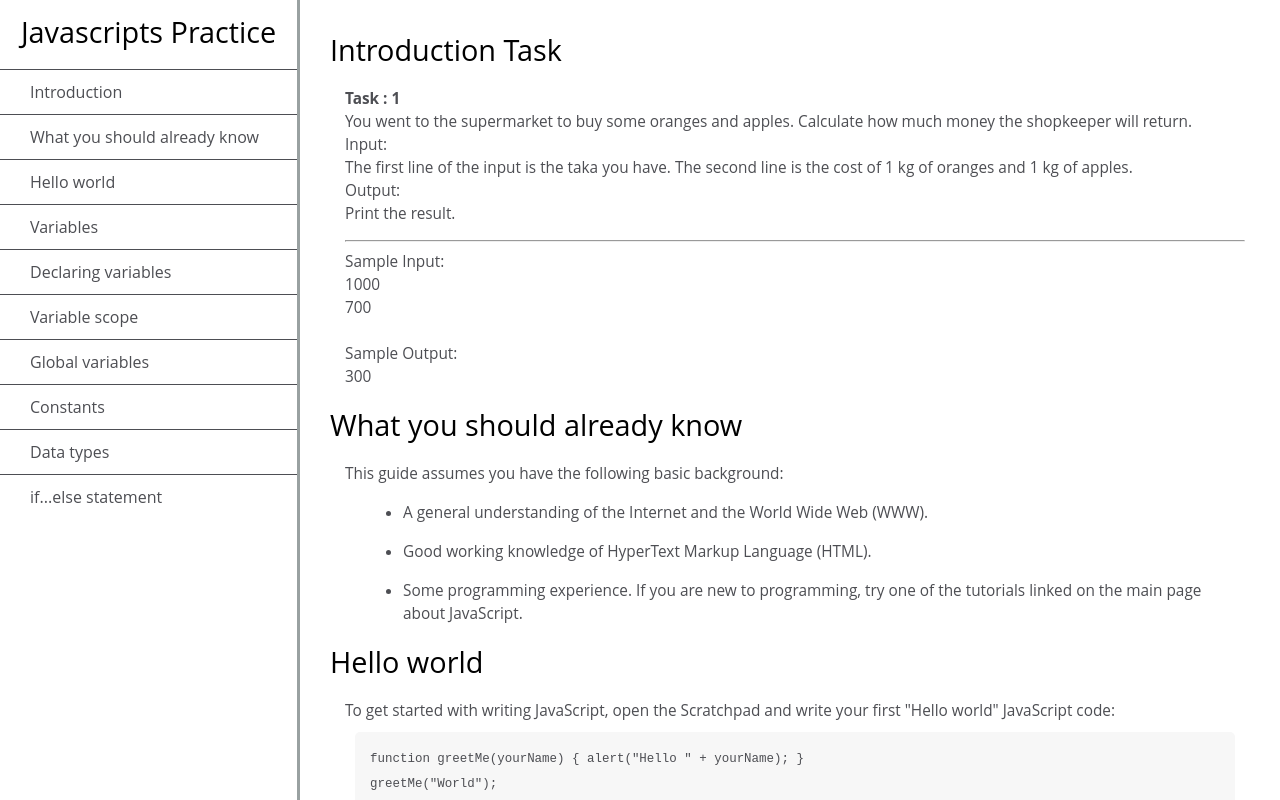
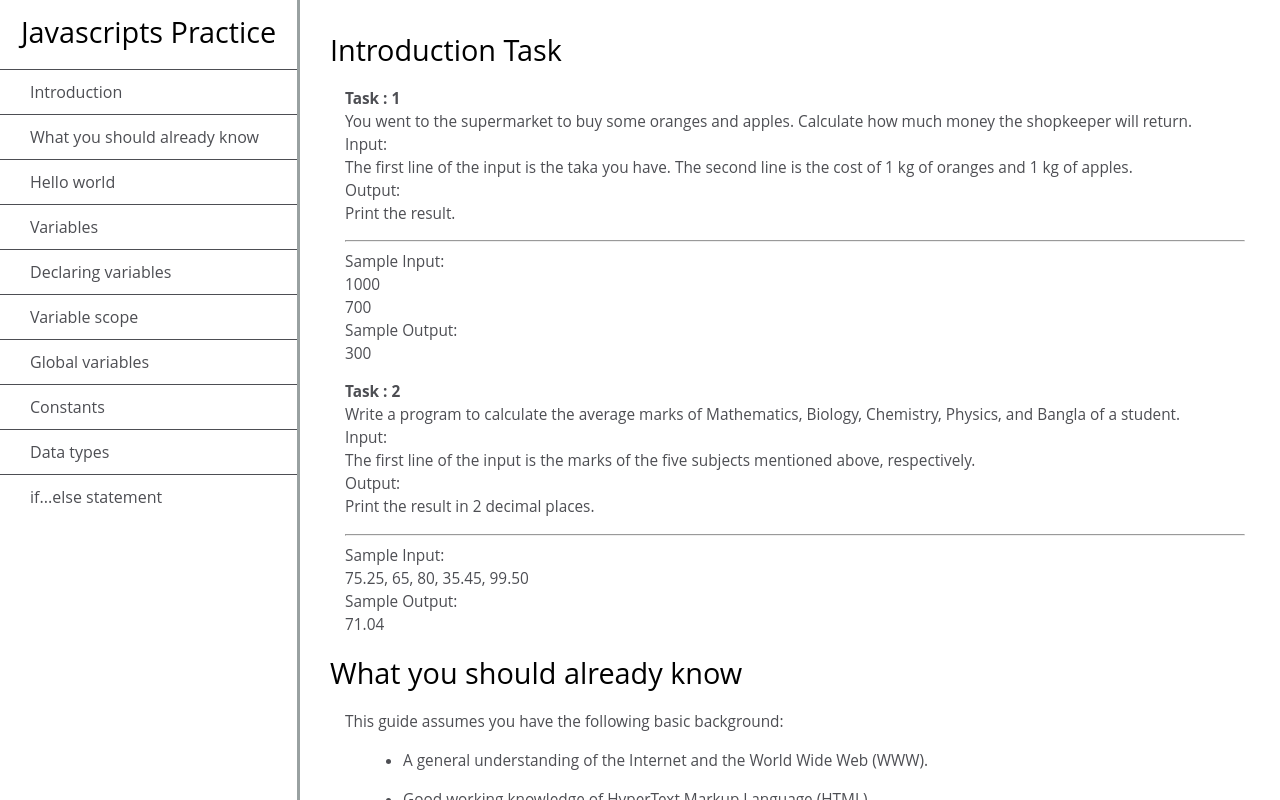
Before and after one commit to AbdullaAlHarun/js-documentation, a plain HTML site: page index.html in a window 1280 px wide. Drawn offline with Linux system fonts and the light colour scheme.

Commit message:
added task 2 !!

```diff
--- a/index.html
+++ b/index.html
@@ -38,13 +38,26 @@
               <hr>
               Sample Input: <br>
               1000 <br>
-              700 <br> <br>
+              700 <br>
               Sample Output: <br>
               300
             </p>
 
             <p>
-              <b></b>
+              <b>Task : 2</b> <br>
+              Write a program to calculate the average marks of Mathematics, Biology, Chemistry, Physics, and Bangla of a student.
+              <br>
+              Input:<br>
+              The first line of the input is the marks of the five subjects mentioned above, respectively.
+              <br>
+              Output:<br>
+              Print the result in 2 decimal places.<br>
+              <hr>
+              Sample Input: <br>
+              75.25, 65, 80, 35.45, 99.50<br>
+
+              Sample Output:<br>
+              71.04
             </p>
         </article>
       </section>
```
